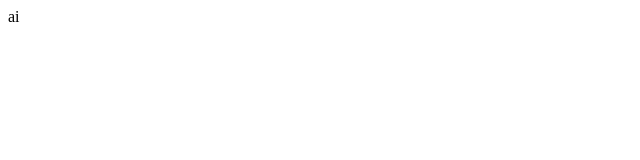
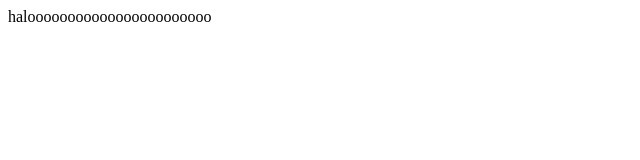
Before and after one commit to virginia99/virginia99.github.io, a plain HTML site: page index1.html in a window 1280 px wide. Shown: the whole page, without its empty margins (0-640 px from the left). Drawn offline with Linux system fonts and the light colour scheme.

Commit message:
Update index1.html

```diff
--- a/index1.html
+++ b/index1.html
@@ -5,6 +5,6 @@
 		<title>Message</title>
 	</head>
 	<body>
-		ai
+		halooooooooooooooooooooooo
 	</body>
 </html>
```
